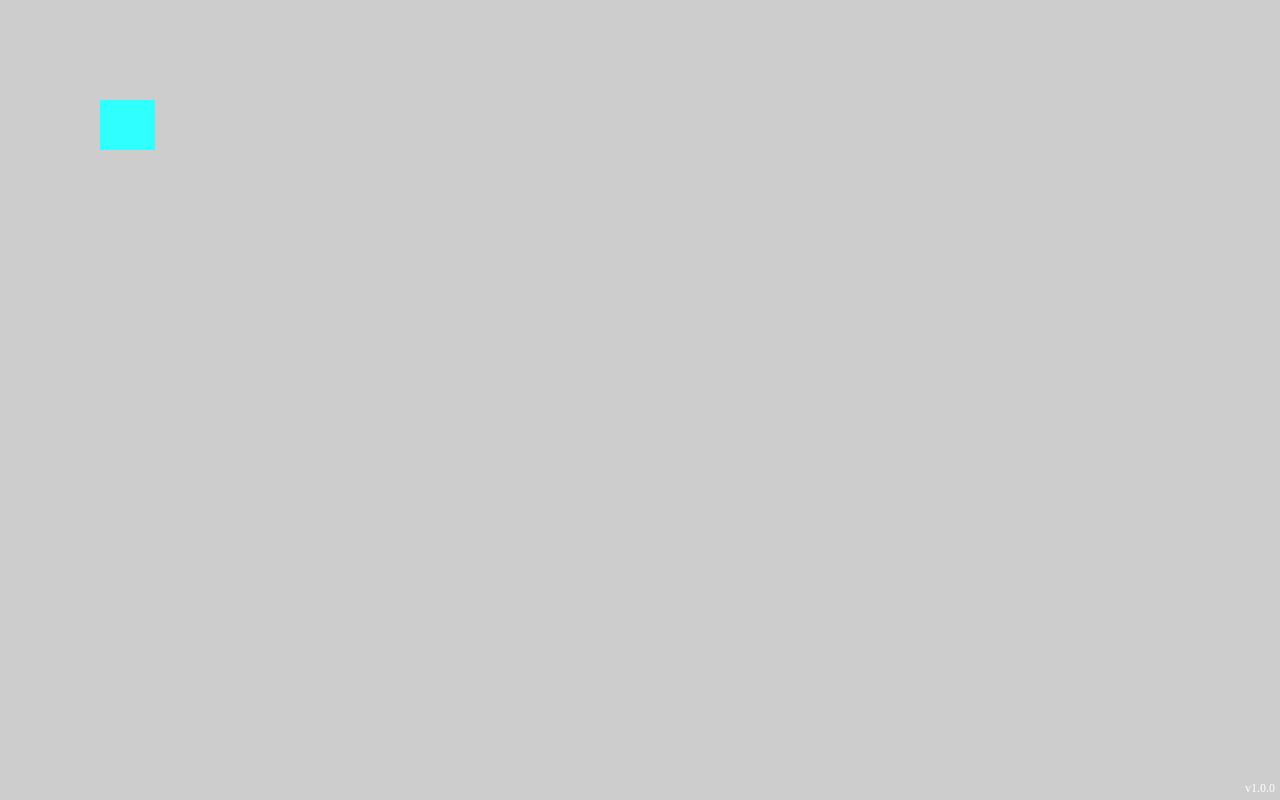
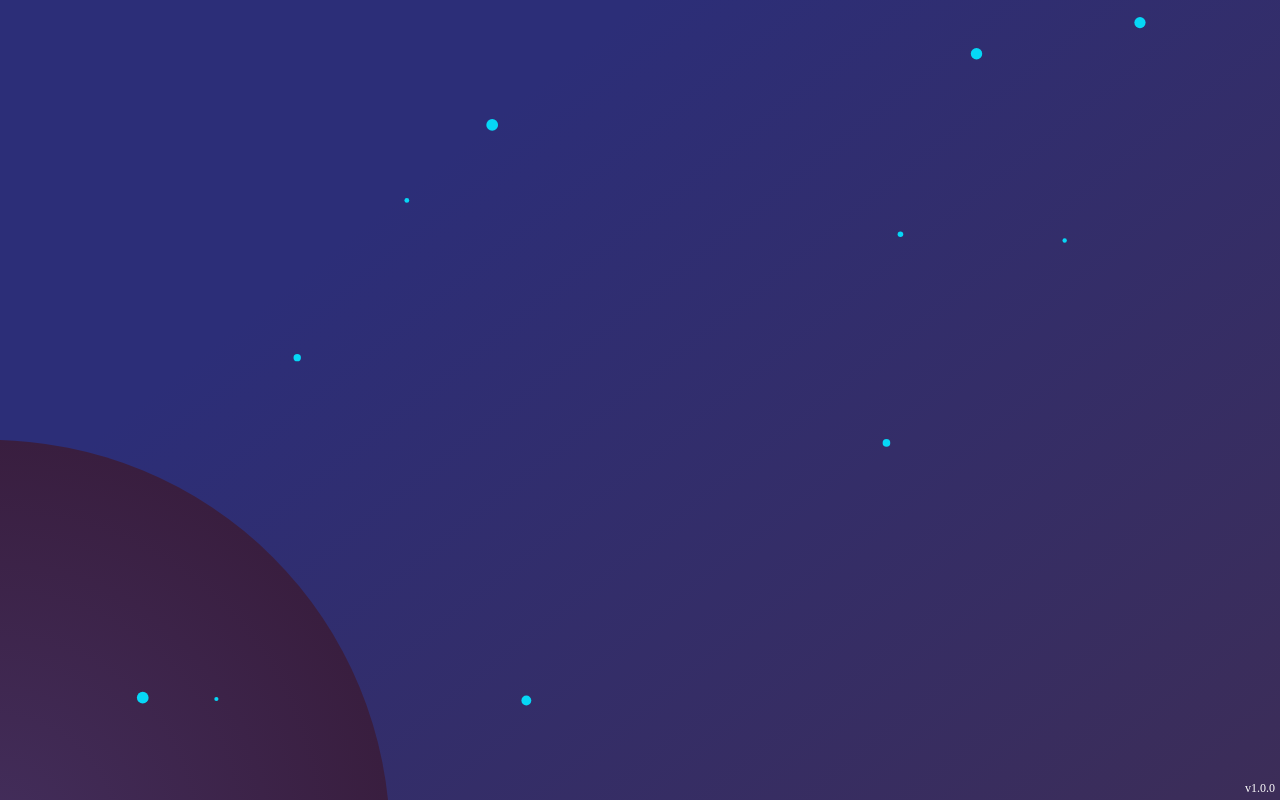
Before and after one commit to ChenCoin/eggcore, a website built with Vite: page index.html in a window 1280 px wide. Built offline with nearby package versions, Linux system fonts and the light colour scheme.

Commit message:
add background

```diff
--- a/index.html
+++ b/index.html
@@ -1,13 +1,17 @@
 <!doctype html>
 <html lang="zh">
+
 <head>
   <meta charset="UTF-8" />
   <link rel="icon" type="image/svg+xml" href="/vite.svg" />
   <meta name="viewport" content="width=device-width, initial-scale=1.0" />
-    <title>Vite + TS</title>
+  <title>星星王国</title>
 </head>
+
 <body>
-    <canvas id="canvas"></canvas>
+  <canvas id="background"></canvas>
+  <canvas id="game"></canvas>
   <script type="module" src="/src/main.ts"></script>
 </body>
+
 </html>
--- a/src/main.ts
+++ b/src/main.ts
@@ -2,18 +2,21 @@ import './style.css'
 import * as TWEEN from '@tweenjs/tween.js'
 import { DataBus } from "./databus.ts"
 import { UX } from "./ux.ts"
+import { BackgroundPanel } from './view/background.ts'
+import { Size } from './view/size.ts'
 
-const canvas = document.querySelector<HTMLCanvasElement>('canvas')!
-
+const canvas = document.querySelector<HTMLCanvasElement>('#game')!
+const ctx = canvas.getContext('2d')!
+const bgrCanvas = document.querySelector<HTMLCanvasElement>('#background')!
+const bgrContext = bgrCanvas.getContext('2d')!
 const databus = new DataBus()
 
-function render() {
-  console.log(`canvas ${canvas.width} ${canvas.height}`)
+function render(size: Size) {
+  console.log(`canvas ${size.width} ${size.height}`)
 
-  let ctx = canvas.getContext('2d')!
-
-  ctx.fillStyle = "#CDCDCD"
-  ctx.fillRect(0, 0, canvas.width, canvas.height)
+  let background = new BackgroundPanel(bgrContext, size)
+  background.init()
+  background.draw()
 
   ctx.fillStyle = "#30FFFF"
   ctx.fillRect(100, 100, 55, 50)
@@ -22,22 +25,9 @@ function render() {
   let tween = new TWEEN.Tween(position)
   tween.to({ x: 200 }, 1000)
   console.log(`start ${position.x} ${position.y}`)
-
-  ctx.fillStyle = "#FFFFFF"
-  let fontSize = 12
-  ctx.font = `${fontSize}px serif`
-  ctx.textBaseline = 'ideographic'
-  let version = "v1.0.0"
-  let text = ctx.measureText(version)
-  // 5 pixel padding
-  ctx.fillText(version, canvas.width - text.width - 5, canvas.height - 5)
 }
 
-function resizeCanvas() {
-  canvas.width = window.innerWidth
-  canvas.height = window.innerHeight
-  render()
-
+function addEvent() {
   var mouseDown = false
   canvas.addEventListener('mousedown', (event) => {
     mouseDown = true
@@ -65,6 +55,16 @@ function resizeCanvas() {
   })
 }
 
+function resizeCanvas() {
+  let size = new Size(window.innerWidth, window.innerHeight)
+  canvas.width = size.width
+  canvas.height = size.height
+  bgrCanvas.width = size.width
+  bgrCanvas.height = size.height
+  render(size)
+  addEvent()
+}
+
 function main() {
   console.log(`eggcore: app start`)
   databus.init()
--- a/src/style.css
+++ b/src/style.css
@@ -21,3 +21,13 @@ body {
   min-height: 100vh;
   overflow: hidden;
 }
+
+#background {
+  position: absolute;
+  z-index: 0;
+}
+
+#canvas {
+  position: absolute;
+  z-index: 1;
+}
--- a/src/view/background.ts
+++ b/src/view/background.ts
@@ -1,7 +1,71 @@
 import { Size } from "./size";
 
 export class BackgroundPanel {
-    draw(ctx: CanvasRenderingContext2D, size: Size) {
+    private readonly ctx: CanvasRenderingContext2D
 
+    private readonly size: Size
+
+    private stars: Array<[number, number, number]> = new Array<[number, number, number]>()
+
+    constructor(ctx: CanvasRenderingContext2D, size: Size) {
+        this.ctx = ctx
+        this.size = size
+    }
+
+    init() {
+        let starCount = 10 + Math.floor(Math.random() * 5);
+        for (let i = 0; i < starCount; i++) {
+            let dx = Math.random() * this.size.width
+            let dy = Math.random() * this.size.height
+            let r = Math.random() * 4 + 2
+            this.stars.push([dx, dy, r])
+        }
+    }
+
+    draw() {
+        let ctx = this.ctx
+        let size = this.size
+        // create gradient
+        const grd = ctx.createLinearGradient(size.width / 2, 0, size.width, size.height);
+        grd.addColorStop(0, "#2C2E78");
+        grd.addColorStop(1, "#3C2D58");
+
+        // fill the color
+        ctx.fillStyle = grd;
+        ctx.fillRect(0, 0, size.width, size.height);
+
+        // draw the moon
+        const moonSize = Math.min(size.width, size.height);
+        const r = moonSize / 2;
+
+        const dx = -10
+        const dy = size.height + 40
+        const round = ctx.createRadialGradient(dx, dy, 0, dx, dy, r)
+        round.addColorStop(0, "#432e5c")
+        round.addColorStop(1, "#391e3f")
+
+        ctx.fillStyle = round
+        ctx.beginPath()
+        ctx.arc(dx, dy, r, 0, 2 * Math.PI)
+        ctx.closePath()
+        ctx.fill()
+
+        ctx.fillStyle = "#06D7F6"
+        for (let i = 0; i < this.stars.length; i++) {
+            let item = this.stars[i]
+            ctx.beginPath()
+            ctx.arc(item[0], item[1], item[2], 0, 2 * Math.PI)
+            ctx.closePath()
+            ctx.fill()
+        }
+
+        ctx.fillStyle = "#FFFFFF"
+        let fontSize = 12
+        ctx.font = `${fontSize}px serif`
+        ctx.textBaseline = 'ideographic'
+        let version = "v1.0.0"
+        let text = ctx.measureText(version)
+        // 5 pixel padding
+        ctx.fillText(version, size.width - text.width - 5, size.height - 5)
     }
 }
```
Lines whose indentation alone changed are shown as unchanged.
